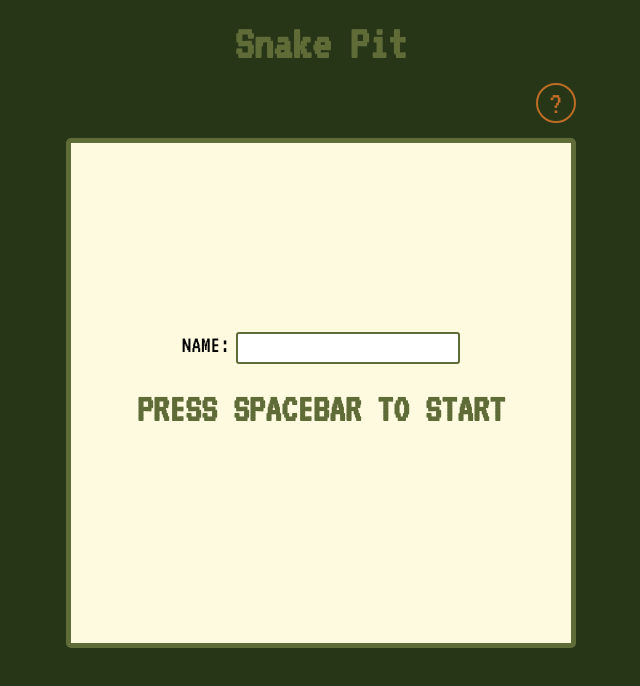
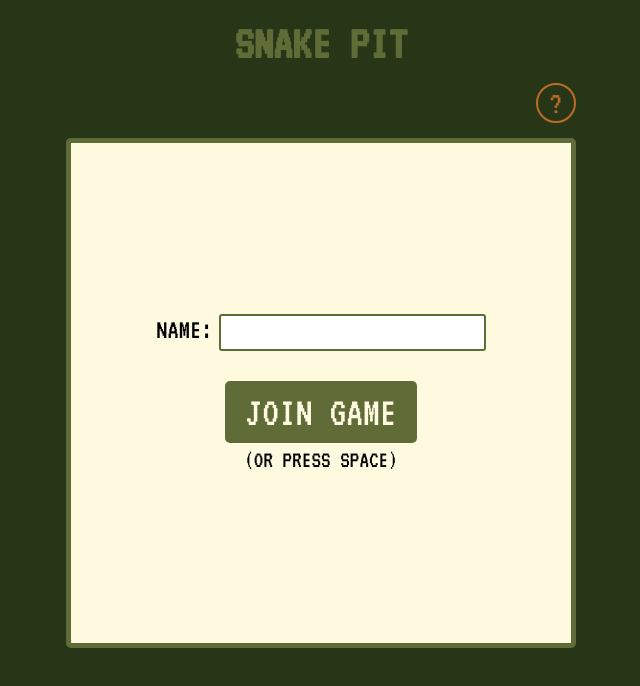
Before and after one commit to Jimfarrugia/snake-pit, a website with bundled scripts: page public/index.html in a window 1280 px wide. Shown: the whole page, without its empty margins (319-959 px from the left). Built offline with nearby package versions, Linux system fonts and the light colour scheme; files whose address does not match are found by name.

Commit message:
add start button & tweak styling

```diff
--- a/public/index.html
+++ b/public/index.html
@@ -28,13 +28,17 @@
             <label for="name">Name:</label>
             <input
               id="name-input"
+              title="Enter a name"
               name="name"
               type="text"
               pattern="^[a-zA-Z0-9_\- ]+$"
               maxlength="30"
             />
           </form>
-          <h3>Press <span>spacebar</span> to start</h3>
+          <p>
+            <button id="start-btn" title="Join the game">Join Game</button>
+          </p>
+          <p class="help-text">(or press space)</p>
         </div>
       </div>
       <ol id="scoreboard"></ol>
--- a/public/script.js
+++ b/public/script.js
@@ -247,6 +247,11 @@ function handleKeyPress(event) {
   }
 }
 
+// Start button click listener
+document
+  .getElementById("start-btn")
+  .addEventListener("click", () => startGame());
+
 // Listen for keypress
 document.addEventListener("keydown", handleKeyPress);
 
--- a/public/style.css
+++ b/public/style.css
@@ -24,6 +24,7 @@ body {
   margin: 20px 0 15px;
   color: #606c38;
   text-align: center;
+  text-transform: uppercase;
 }
 
 #gameplay-area {
@@ -48,20 +49,17 @@ body {
   left: 50%;
   transform: translate(-50%, -50%);
   z-index: 999;
-}
-
-#start-prompt form {
   text-align: center;
 }
 
 #start-prompt label {
   text-transform: uppercase;
-  font-size: 24px;
+  font-size: 28px;
 }
 
 #start-prompt input {
   font-family: monospace;
-  font-size: 16px;
+  font-size: 20px;
   color: #283618;
   background: #fff;
   border: 2px solid #606c38;
@@ -77,18 +75,30 @@ body {
   outline-color: red;
 }
 
-#start-prompt h3 {
-  width: 100%;
-  --prompt-size: 32px;
-  font-size: 40px;
-  margin: 25px 0;
-  color: #606c38;
-  text-align: center;
+#start-prompt button {
+  font-family: "VT323";
+  font-size: 42px;
   text-transform: uppercase;
+  color: #fefae0;
+  background-color: #606c38;
+  margin: 30px 0 0;
+  padding: 10px 20px;
+  border: none;
+  border-radius: 5px;
+  cursor: pointer;
+  animation: blinking-start-prompt 1s linear infinite;
 }
 
-#start-prompt h3 span {
-  animation: blinking-start-prompt 0.5s linear infinite;
+#start-prompt button:hover {
+  color: #fefae0;
+  background-color: #bc6c25;
+}
+
+#start-prompt .help-text {
+  font-size: 24px;
+  font-family: "VT323";
+  text-transform: uppercase;
+  margin: 5px 0 0;
 }
 
 #tutorial-open-btn {
@@ -112,6 +122,7 @@ body {
 }
 
 #tutorial-dialog {
+  font-size: 16px;
   background: #283618;
   border: 5px solid #606c38;
   border-radius: 5px;
@@ -128,7 +139,7 @@ body {
 
 #tutorial-dialog h2 {
   color: #606c38;
-  font-size: 32px;
+  font-size: 42px;
   margin: 0 0 20px;
   text-align: center;
   text-transform: uppercase;
@@ -150,7 +161,7 @@ body {
   padding: 7px 10px;
   border-radius: 5px;
   font-family: "VT323";
-  font-size: 24px;
+  font-size: 32px;
   cursor: pointer;
 }
 
@@ -314,6 +325,6 @@ body {
 
 @keyframes blinking-start-prompt {
   50% {
-    color: #283618;
+    background-color: #283618;
   }
 }
```
